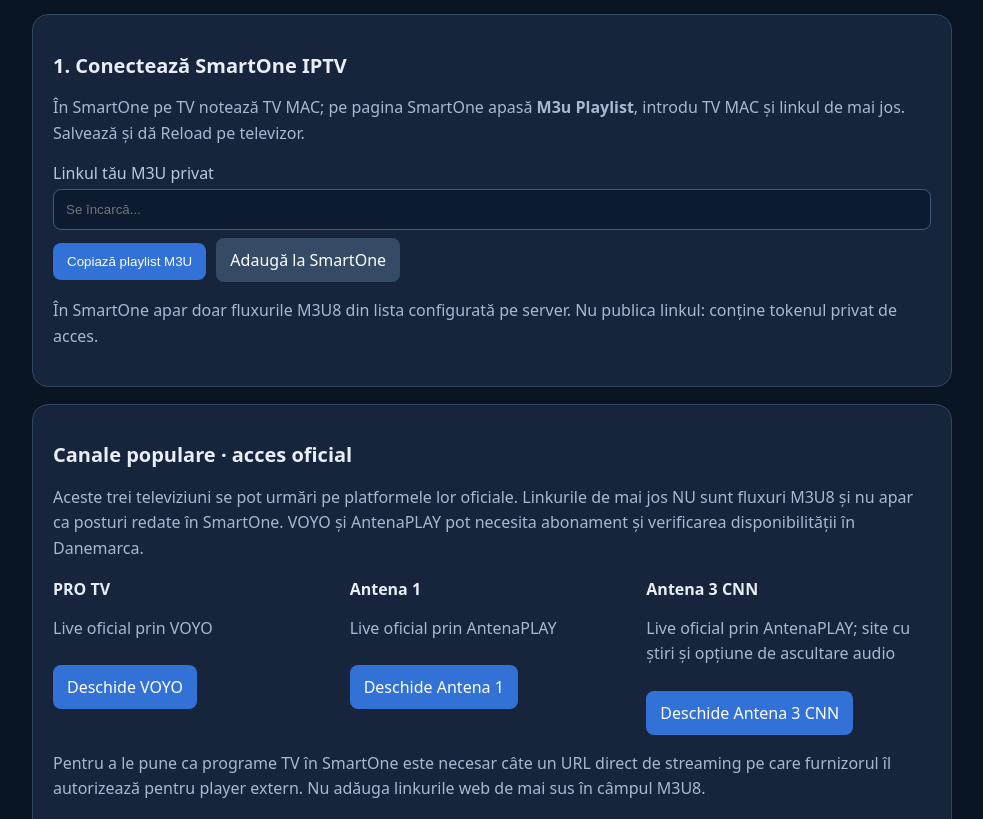
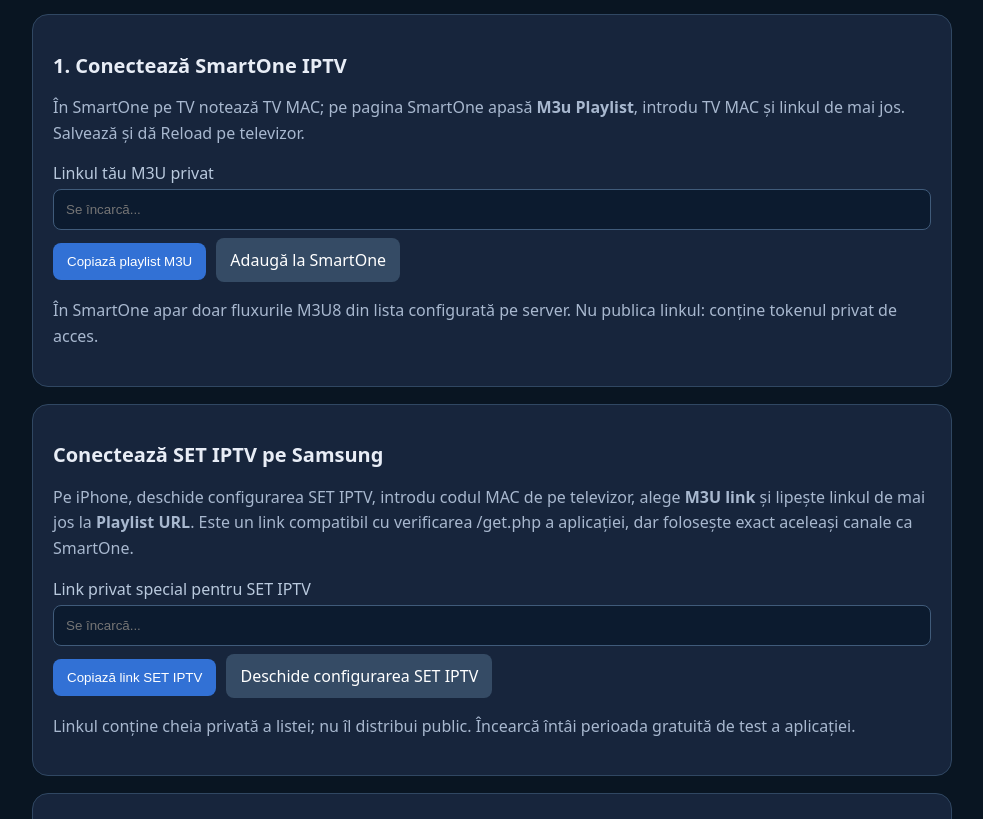
Before and after one commit to narcisbeats-rgb/Cita-, a website: page iptv/dashboard.html in a window 1280 px wide. Shown: the part 133-952 px from the top of the page, without its empty margins (148-1131 px from the left). Drawn offline with Linux system fonts and the light colour scheme; no server answers.

Commit message:
Add SET IPTV copy-link instructions and UI to dashboard

```diff
--- a/iptv/dashboard.html
+++ b/iptv/dashboard.html
@@ -35,6 +35,15 @@ select{width:100%;background:#0c1b2f;color:#fff;border:1px solid #405b7a;border-
 <button id="copyLink">Copiază playlist M3U</button>
 <a class="button secondary" target="_blank" rel="noreferrer" href="https://www.smartone-iptv.com/plugin/smart_one/main_generate">Adaugă la SmartOne</a>
 <p class="muted">În SmartOne apar doar fluxurile M3U8 din lista configurată pe server. Nu publica linkul: conține tokenul privat de acces.</p>
+</section>
+<section>
+<h2>Conectează SET IPTV pe Samsung</h2>
+<p class="muted">Pe iPhone, deschide configurarea SET IPTV, introdu codul MAC de pe televizor, alege <b>M3U link</b> și lipește linkul de mai jos la <b>Playlist URL</b>. Este un link compatibil cu verificarea /get.php a aplicației, dar folosește exact aceleași canale ca SmartOne.</p>
+<label for="setIptv">Link privat special pentru SET IPTV</label>
+<input id="setIptv" readonly placeholder="Se încarcă..." autocomplete="off">
+<button id="copySetIptv">Copiază link SET IPTV</button>
+<a class="button secondary" target="_blank" rel="noopener noreferrer" href="https://setsysteme.com/set.app?lang=en">Deschide configurarea SET IPTV</a>
+<p class="muted">Linkul conține cheia privată a listei; nu îl distribui public. Încearcă întâi perioada gratuită de test a aplicației.</p>
 </section>
 <section>
 <h2>Canale populare · acces oficial</h2>
@@ -198,6 +207,7 @@ el('refreshHealth').onclick=()=>refreshHealth(true);
 for(const id of ['searchChannels','filterStatus'])
   el(id).addEventListener('input',()=>{render();showImported();renderAdded();});
 el('copyLink').onclick=()=>copy(el('playlist').value);
+el('copySetIptv').onclick=()=>copy(el('setIptv').value);
 el('copyJson').onclick=()=>copy(el('json').value);
 el('add').onclick=()=>{
   const name=el('name').value.trim(),url=el('url').value.trim(),group=el('group').value.trim(),logo=el('logo').value.trim();
@@ -215,7 +225,9 @@ try{
   added=data.addedChannels || [];
   el('totalCount').textContent='('+data.totalChannels+' canale)';
   el('importSource').textContent=(data.importedSource||'IPTV-org România')+(data.importError?' · '+data.importError:'');
-  el('playlist').value=data.playlistUrl;render();showImported();renderAdded();
+  el('playlist').value=data.playlistUrl;
+  el('setIptv').value=data.setIptvUrl || '';
+  render();showImported();renderAdded();
   status('Gata. Copiază linkul în SmartOne.');
   await refreshHealth();
   setInterval(()=>refreshHealth(),30000);
```
